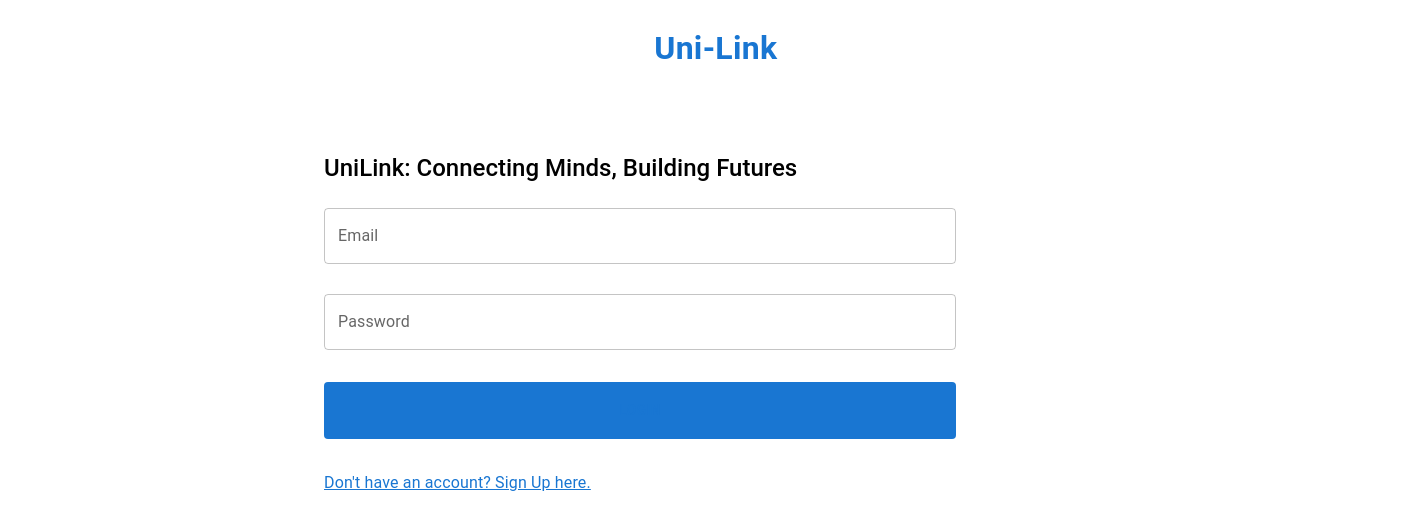
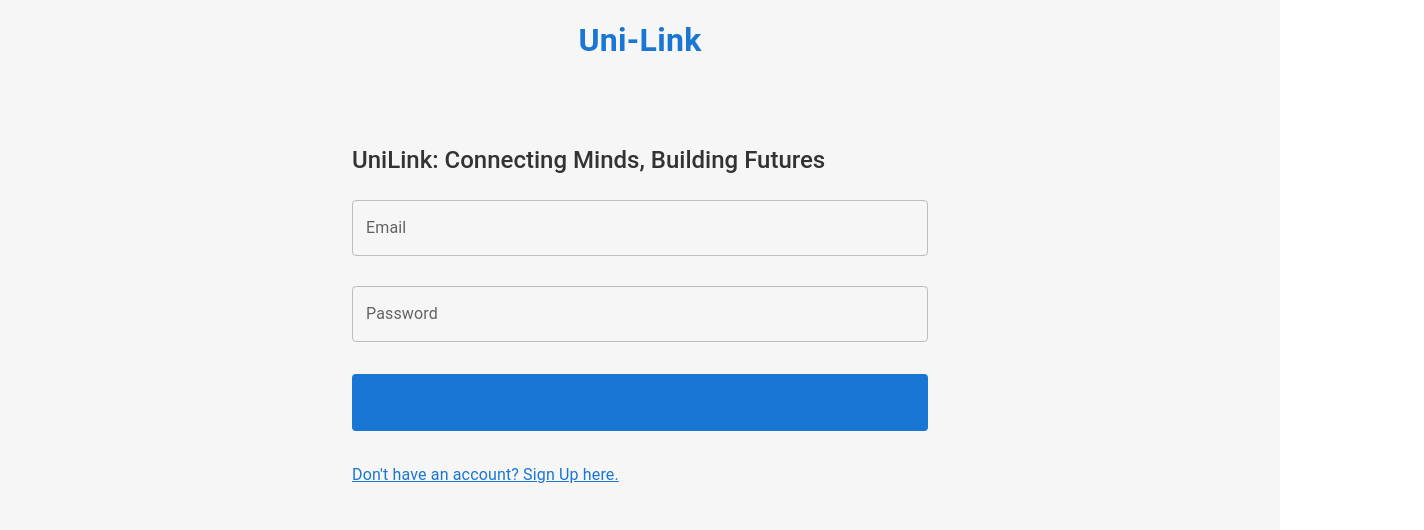
Before and after one commit to navigill7/EKS-TERRAFORM-SECURE-INFRA, a React (Create React App) app in the folder Development/client/: page / in a window 1280 px wide. Shown: the top 530 px of the page, 1424 px wide, since content can reach past the window. Built offline with nearby package versions, Linux system fonts and the light colour scheme; no server answers.

Commit message:
adding index css

```diff
--- a/Development/client/src/index.css
+++ b/Development/client/src/index.css
@@ -1,12 +1,30 @@
-@import url('https://fonts.googleapis.com/css2?family=Raleway:ital,wght@0,100..900;1,100..900&family=Roboto:ital,wght@0,100;0,300;0,400;0,500;0,700;0,900;1,100;1,300;1,400;1,500;1,700;1,900&family=Rubik:ital,wght@0,300..900;1,300..900&family=Shadows+Into+Light&display=swap')
+@import url('https://fonts.googleapis.com/css2?family=Rubik:ital,wght@0,300..900;1,300..900&display=swap');
+
+@tailwind base;
+@tailwind components;
+@tailwind utilities;
 
 html,
 body,
 #root,
-
-.app{
+.app {
   height: 100%;
   width: 100%;
-  font-family: "Rubik" , sans-serif;
+  font-family: 'Rubik', sans-serif;
+  margin: 0;
+  padding: 0;
+}
 
+@layer utilities {
+  .glass-morphism {
+    background: rgba(255, 255, 255, 0.1);
+    backdrop-filter: blur(10px);
+    -webkit-backdrop-filter: blur(10px);
+    border: 1px solid rgba(255, 255, 255, 0.2);
+  }
+
+  .dark .glass-morphism {
+    background: rgba(0, 0, 0, 0.2);
+    border: 1px solid rgba(255, 255, 255, 0.1);
+  }
 }
```
